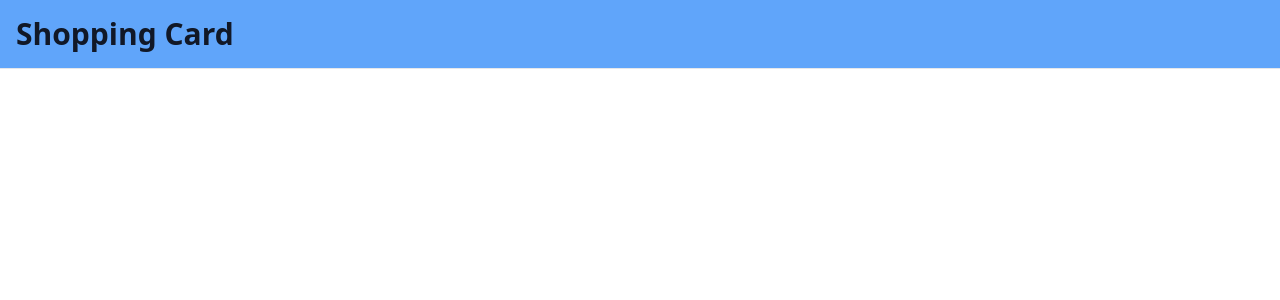
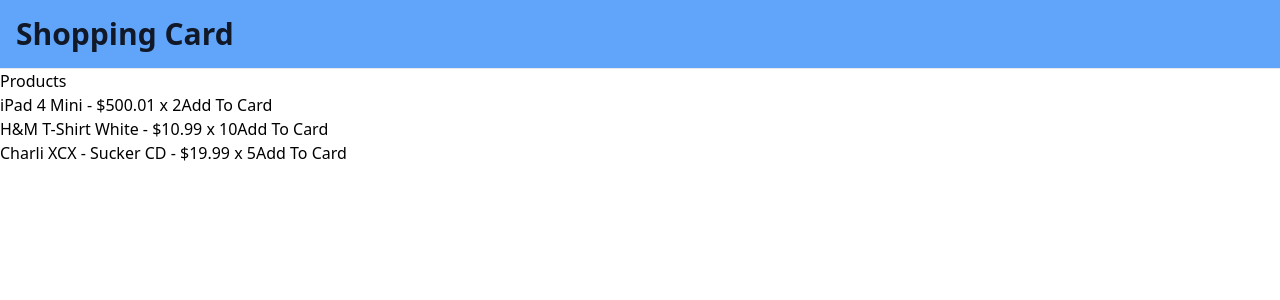
Before and after one commit to mohammad2174/shoppingcart, a React (Create React App) app: page / in a window 1280 px wide. Shown: the top 300 px of the page. Built offline with nearby package versions, Linux system fonts and the light colour scheme.

Commit message:
completed main content but without any style

```diff
--- a/src/components/App.js
+++ b/src/components/App.js
@@ -1,5 +1,6 @@
 import React, { Component } from "react";
 import shop from "../api/shop";
+import ProductList from "./ProductList";
 
 class App extends Component {
   state = {
@@ -7,7 +8,6 @@ class App extends Component {
   }
   componentWillMount() {
     shop.getProducts((products) => {
-      console.log(products);
       this.setState({
         products
       })
@@ -19,6 +19,7 @@ class App extends Component {
         <div className="flex-1 min-w-0">
           <h2 className="p-4 bg-blue-400 text-2xl font-bold leading-7 text-gray-900 sm:text-3xl sm:truncate">Shopping Card</h2>
           <hr />
+          <ProductList products={this.state.products} />
         </div>
       </div>
     );
--- /dev/null
+++ b/src/components/ProductItem.js
@@ -0,0 +1,18 @@
+import React, { Component } from "react";
+
+class ProductItem extends Component {
+
+  render() {
+      const { product } = this.props;
+
+    return (
+      <div>
+          {product.title} - ${product.price} x {product.inventory}
+          <button disabled = {product.inventory ? 'Add To Card' : 'Sold Out'}>
+              {product.inventory > 0 ? 'Add To Card' : 'Sold Out'}
+          </button>
+      </div>
+    )
+  }
+}
+export default ProductItem;
--- /dev/null
+++ b/src/components/ProductList.js
@@ -0,0 +1,19 @@
+import React, { Component } from "react";
+import ProductItem from "./ProductItem";
+
+class ProductsList extends Component {
+
+  render() {
+      const { products } = this.props;
+
+    return (
+      <div>
+          <h3>Products</h3>
+          {products.map(product =>
+            <ProductItem key={product.id} product = {product} />
+          )}
+      </div>
+    )
+  }
+}
+export default ProductsList;
```
